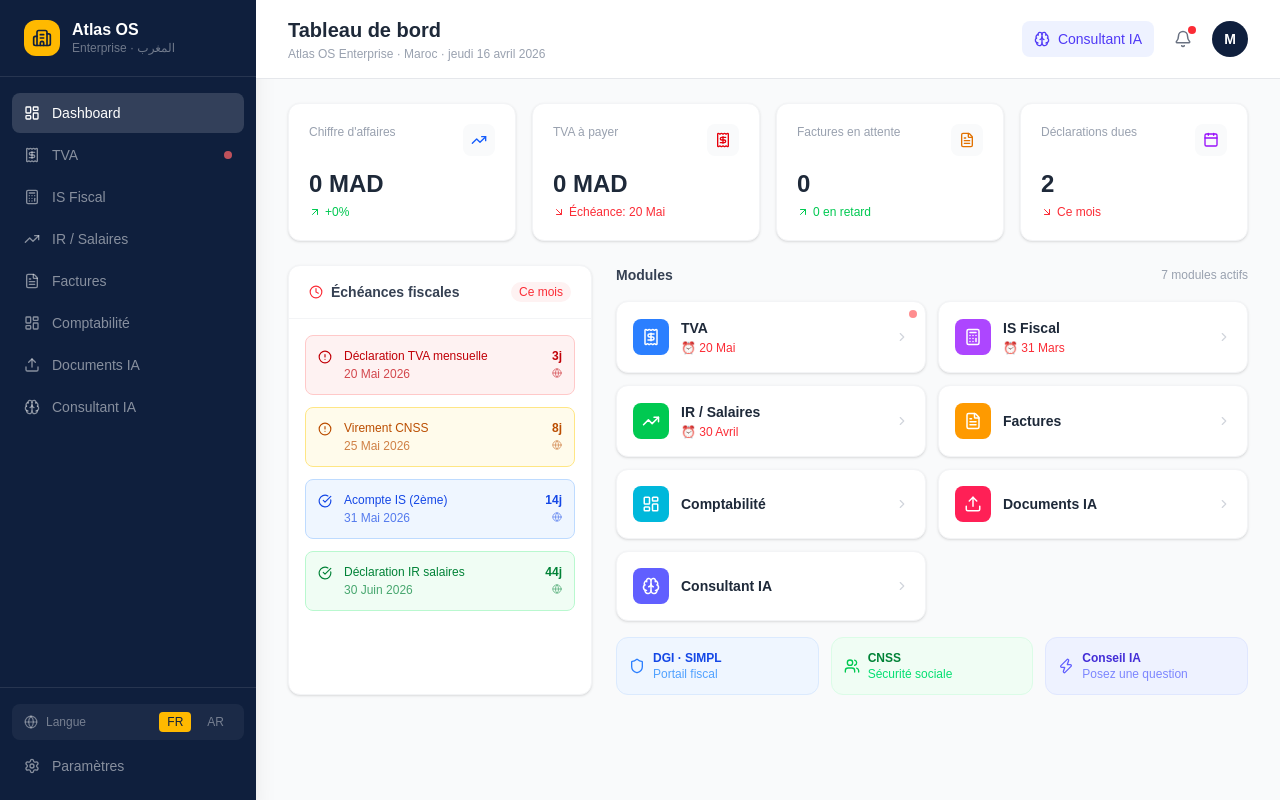
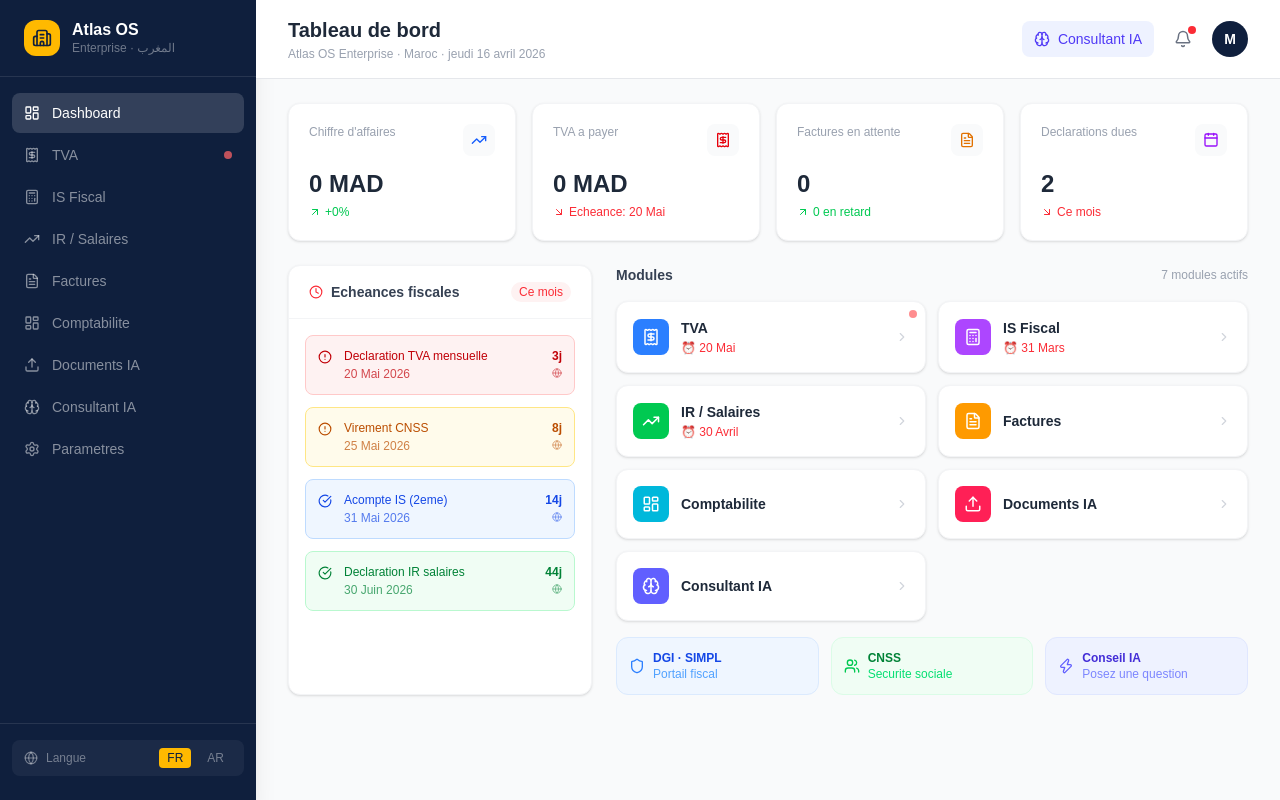
Before and after one commit to marwandevlo/atlas-os, a Next.js app: page / in a window 1280 px wide. Built offline with nearby package versions, Linux system fonts and the light colour scheme.

Commit message:
add settings to dashboard nav

```diff
--- a/app/page.tsx
+++ b/app/page.tsx
@@ -14,7 +14,7 @@ const modules = [
   { id: 'is', label: 'IS Fiscal', labelAr: 'الضريبة على الشركات', icon: Calculator, color: 'bg-purple-500', href: '/is', deadline: '31 Mars', urgent: false },
   { id: 'ir', label: 'IR / Salaires', labelAr: 'الضريبة على الدخل', icon: TrendingUp, color: 'bg-green-500', href: '/ir', deadline: '30 Avril', urgent: false },
   { id: 'factures', label: 'Factures', labelAr: 'الفواتير', icon: FileText, color: 'bg-amber-500', href: '/factures', deadline: null, urgent: false },
-  { id: 'comptabilite', label: 'Comptabilité', labelAr: 'المحاسبة', icon: LayoutDashboard, color: 'bg-cyan-500', href: '/comptabilite', deadline: null, urgent: false },
+  { id: 'comptabilite', label: 'Comptabilite', labelAr: 'المحاسبة', icon: LayoutDashboard, color: 'bg-cyan-500', href: '/comptabilite', deadline: null, urgent: false },
   { id: 'documents', label: 'Documents IA', labelAr: 'وثائق الذكاء الاصطناعي', icon: Upload, color: 'bg-rose-500', href: '/documents', deadline: null, urgent: false },
   { id: 'consultant', label: 'Consultant IA', labelAr: 'المستشار الذكي', icon: Brain, color: 'bg-indigo-500', href: '/consultant', deadline: null, urgent: false },
 ];
@@ -25,23 +25,24 @@ const navItems = [
   { id: 'is', label: 'IS Fiscal', labelAr: 'ضريبة الشركات', icon: Calculator, href: '/is' },
   { id: 'ir', label: 'IR / Salaires', labelAr: 'الرواتب والضرائب', icon: TrendingUp, href: '/ir' },
   { id: 'factures', label: 'Factures', labelAr: 'الفواتير', icon: FileText, href: '/factures' },
-  { id: 'comptabilite', label: 'Comptabilité', labelAr: 'المحاسبة', icon: LayoutDashboard, href: '/comptabilite' },
+  { id: 'comptabilite', label: 'Comptabilite', labelAr: 'المحاسبة', icon: LayoutDashboard, href: '/comptabilite' },
   { id: 'documents', label: 'Documents IA', labelAr: 'وثائق ذكية', icon: Upload, href: '/documents' },
   { id: 'consultant', label: 'Consultant IA', labelAr: 'المستشار', icon: Brain, href: '/consultant' },
+  { id: 'settings', label: 'Parametres', labelAr: 'الإعدادات', icon: Settings, href: '/settings' },
 ];
 
 const kpis = [
   { label: "Chiffre d'affaires", labelAr: 'رقم الأعمال', value: '0 MAD', change: '+0%', up: true, icon: TrendingUp, color: 'text-blue-600' },
-  { label: 'TVA à payer', labelAr: 'TVA واجبة', value: '0 MAD', change: 'Échéance: 20 Mai', up: false, icon: Receipt, color: 'text-red-600' },
+  { label: 'TVA a payer', labelAr: 'TVA واجبة', value: '0 MAD', change: 'Echeance: 20 Mai', up: false, icon: Receipt, color: 'text-red-600' },
   { label: 'Factures en attente', labelAr: 'فواتير معلقة', value: '0', change: '0 en retard', up: true, icon: FileText, color: 'text-amber-600' },
-  { label: 'Déclarations dues', labelAr: 'تصاريح واجبة', value: '2', change: 'Ce mois', up: false, icon: Calendar, color: 'text-purple-600' },
+  { label: 'Declarations dues', labelAr: 'تصاريح واجبة', value: '2', change: 'Ce mois', up: false, icon: Calendar, color: 'text-purple-600' },
 ];
 
 const deadlines = [
-  { label: 'Déclaration TVA mensuelle', labelAr: 'التصريح الشهري بالـ TVA', date: '20 Mai 2026', jours: 3, type: 'danger', lien: 'https://simpl.tax.gov.ma' },
+  { label: 'Declaration TVA mensuelle', labelAr: 'التصريح الشهري بالـ TVA', date: '20 Mai 2026', jours: 3, type: 'danger', lien: 'https://www.tax.gov.ma' },
   { label: 'Virement CNSS', labelAr: 'تحويل CNSS', date: '25 Mai 2026', jours: 8, type: 'warning', lien: 'https://www.cnss.ma' },
-  { label: 'Acompte IS (2ème)', labelAr: 'الدفعة الثانية IS', date: '31 Mai 2026', jours: 14, type: 'info', lien: 'https://simpl.tax.gov.ma' },
-  { label: 'Déclaration IR salaires', labelAr: 'تصريح IR الرواتب', date: '30 Juin 2026', jours: 44, type: 'ok', lien: 'https://simpl.tax.gov.ma' },
+  { label: 'Acompte IS (2eme)', labelAr: 'الدفعة الثانية IS', date: '31 Mai 2026', jours: 14, type: 'info', lien: 'https://www.tax.gov.ma' },
+  { label: 'Declaration IR salaires', labelAr: 'تصريح IR الرواتب', date: '30 Juin 2026', jours: 44, type: 'ok', lien: 'https://www.tax.gov.ma' },
 ];
 
 export default function Home() {
@@ -62,10 +63,8 @@ export default function Home() {
   };
 
   return (
-    <div className={`flex h-screen bg-gray-50 ${lang === 'ar' ? 'font-arabic' : ''}`} dir={lang === 'ar' ? 'rtl' : 'ltr'}>
-      {/* Sidebar */}
+    <div className={`flex h-screen bg-gray-50`} dir={lang === 'ar' ? 'rtl' : 'ltr'}>
       <aside className="w-64 bg-[#0F1F3D] flex flex-col shrink-0 shadow-xl">
-        {/* Logo */}
         <div className="px-6 py-5 border-b border-white/10">
           <div className="flex items-center gap-3">
             <div className="w-9 h-9 bg-amber-400 rounded-xl flex items-center justify-center">
@@ -78,7 +77,6 @@ export default function Home() {
           </div>
         </div>
 
-        {/* Nav */}
         <nav className="flex-1 px-3 py-4 space-y-0.5 overflow-y-auto">
           {navItems.map(item => (
             <button
@@ -93,35 +91,24 @@ export default function Home() {
           ))}
         </nav>
 
-        {/* Bottom */}
         <div className="px-3 py-4 border-t border-white/10 space-y-1">
-          {/* Language Toggle */}
           <div className="flex items-center gap-2 px-3 py-2 rounded-lg bg-white/5 mb-2">
             <Globe size={14} className="text-white/40" />
             <span className="text-white/40 text-xs flex-1">{t('Langue', 'اللغة')}</span>
             <button onClick={() => setLang('fr')} className={`px-2 py-0.5 rounded text-xs font-medium transition-all ${lang === 'fr' ? 'bg-amber-400 text-[#0F1F3D]' : 'text-white/40 hover:text-white'}`}>FR</button>
             <button onClick={() => setLang('ar')} className={`px-2 py-0.5 rounded text-xs font-medium transition-all ${lang === 'ar' ? 'bg-amber-400 text-[#0F1F3D]' : 'text-white/40 hover:text-white'}`}>AR</button>
           </div>
-          <button className="w-full flex items-center gap-3 px-3 py-2 rounded-lg text-white/50 hover:bg-white/10 hover:text-white text-sm transition-all">
-            <Settings size={16} />
-            {t('Paramètres', 'الإعدادات')}
-          </button>
         </div>
       </aside>
 
-      {/* Main */}
       <main className="flex-1 flex flex-col overflow-hidden">
-        {/* Header */}
         <header className="bg-white border-b border-gray-200 px-8 py-4 flex items-center justify-between shrink-0">
           <div>
             <h1 className="text-xl font-bold text-gray-800">{t('Tableau de bord', 'لوحة التحكم')}</h1>
             <p className="text-xs text-gray-400 mt-0.5">Atlas OS Enterprise · {t('Maroc', 'المغرب')} · {new Date().toLocaleDateString(lang === 'fr' ? 'fr-MA' : 'ar-MA', { weekday: 'long', year: 'numeric', month: 'long', day: 'numeric' })}</p>
           </div>
           <div className="flex items-center gap-3">
-            <button
-              onClick={() => router.push('/consultant')}
-              className="flex items-center gap-2 px-3 py-2 bg-indigo-50 text-indigo-600 rounded-lg text-sm font-medium hover:bg-indigo-100 transition-colors"
-            >
+            <button onClick={() => router.push('/consultant')} className="flex items-center gap-2 px-3 py-2 bg-indigo-50 text-indigo-600 rounded-lg text-sm font-medium hover:bg-indigo-100 transition-colors">
               <Brain size={16} />
               {t('Consultant IA', 'المستشار الذكي')}
             </button>
@@ -133,10 +120,7 @@ export default function Home() {
           </div>
         </header>
 
-        {/* Content */}
         <div className="flex-1 overflow-y-auto px-8 py-6 space-y-6">
-
-          {/* KPIs */}
           <div className="grid grid-cols-4 gap-4">
             {kpis.map((kpi, i) => (
               <div key={i} className="bg-white rounded-xl p-5 shadow-sm border border-gray-100 hover:shadow-md transition-shadow">
@@ -156,12 +140,11 @@ export default function Home() {
           </div>
 
           <div className="grid grid-cols-3 gap-6">
-            {/* Deadlines */}
             <div className="col-span-1 bg-white rounded-xl shadow-sm border border-gray-100 overflow-hidden">
               <div className="px-5 py-4 border-b border-gray-100 flex items-center justify-between">
                 <h2 className="font-semibold text-gray-700 text-sm flex items-center gap-2">
                   <Clock size={14} className="text-red-500" />
-                  {t('Échéances fiscales', 'المواعيد الضريبية')}
+                  {t('Echeances fiscales', 'المواعيد الضريبية')}
                 </h2>
                 <span className="text-xs text-red-500 font-medium bg-red-50 px-2 py-0.5 rounded-full">
                   {t('Ce mois', 'هذا الشهر')}
@@ -177,10 +160,7 @@ export default function Home() {
                     </div>
                     <div className="flex flex-col items-end gap-1">
                       <span className="font-bold">{d.jours}j</span>
-                      <button
-                        onClick={() => window.open(d.lien, '_blank')}
-                        className="opacity-60 hover:opacity-100 transition-opacity"
-                      >
+                      <button onClick={() => window.open(d.lien, '_blank')} className="opacity-60 hover:opacity-100 transition-opacity">
                         <Globe size={10} />
                       </button>
                     </div>
@@ -189,7 +169,6 @@ export default function Home() {
               </div>
             </div>
 
-            {/* Modules Grid */}
             <div className="col-span-2">
               <div className="flex items-center justify-between mb-4">
                 <h2 className="font-semibold text-gray-700 text-sm">{t('Modules', 'الوحدات')}</h2>
@@ -197,23 +176,16 @@ export default function Home() {
               </div>
               <div className="grid grid-cols-2 gap-3">
                 {modules.map(m => (
-                  <button
-                    key={m.id}
-                    onClick={() => router.push(m.href)}
-                    className="bg-white rounded-xl p-4 shadow-sm border border-gray-100 hover:border-blue-200 hover:shadow-md transition-all text-left group relative overflow-hidden"
-                  >
-                    {m.urgent && (
-                      <span className="absolute top-2 right-2 w-2 h-2 bg-red-400 rounded-full animate-pulse"></span>
-                    )}
+                  <button key={m.id} onClick={() => router.push(m.href)}
+                    className="bg-white rounded-xl p-4 shadow-sm border border-gray-100 hover:border-blue-200 hover:shadow-md transition-all text-left group relative overflow-hidden">
+                    {m.urgent && <span className="absolute top-2 right-2 w-2 h-2 bg-red-400 rounded-full animate-pulse"></span>}
                     <div className="flex items-center gap-3">
                       <div className={`w-9 h-9 ${m.color} rounded-lg flex items-center justify-center shrink-0`}>
                         <m.icon size={18} className="text-white" />
                       </div>
                       <div className="flex-1 min-w-0">
                         <p className="font-semibold text-gray-800 text-sm truncate">{t(m.label, m.labelAr)}</p>
-                        {m.deadline && (
-                          <p className="text-xs text-red-500 mt-0.5">⏰ {m.deadline}</p>
-                        )}
+                        {m.deadline && <p className="text-xs text-red-500 mt-0.5">⏰ {m.deadline}</p>}
                       </div>
                       <ChevronRight size={14} className="text-gray-300 group-hover:text-blue-400 transition-colors shrink-0" />
                     </div>
@@ -221,32 +193,22 @@ export default function Home() {
                 ))}
               </div>
 
-              {/* Quick Actions */}
               <div className="mt-4 grid grid-cols-3 gap-3">
-                <button
-                  onClick={() => window.open('https://simpl.tax.gov.ma', '_blank')}
-                  className="flex items-center gap-2 p-3 bg-blue-50 rounded-xl border border-blue-100 hover:bg-blue-100 transition-colors text-left"
-                >
+                <button onClick={() => window.open('https://www.tax.gov.ma', '_blank')} className="flex items-center gap-2 p-3 bg-blue-50 rounded-xl border border-blue-100 hover:bg-blue-100 transition-colors text-left">
                   <Shield size={16} className="text-blue-500 shrink-0" />
                   <div>
                     <p className="text-xs font-semibold text-blue-700">DGI · SIMPL</p>
                     <p className="text-xs text-blue-400">{t('Portail fiscal', 'البوابة الضريبية')}</p>
                   </div>
                 </button>
-                <button
-                  onClick={() => window.open('https://www.cnss.ma', '_blank')}
-                  className="flex items-center gap-2 p-3 bg-green-50 rounded-xl border border-green-100 hover:bg-green-100 transition-colors text-left"
-                >
+                <button onClick={() => window.open('https://www.cnss.ma', '_blank')} className="flex items-center gap-2 p-3 bg-green-50 rounded-xl border border-green-100 hover:bg-green-100 transition-colors text-left">
                   <Users size={16} className="text-green-500 shrink-0" />
                   <div>
                     <p className="text-xs font-semibold text-green-700">CNSS</p>
-                    <p className="text-xs text-green-400">{t('Sécurité sociale', 'الضمان الاجتماعي')}</p>
+                    <p className="text-xs text-green-400">{t('Securite sociale', 'الضمان الاجتماعي')}</p>
                   </div>
                 </button>
-                <button
-                  onClick={() => router.push('/consultant')}
-                  className="flex items-center gap-2 p-3 bg-indigo-50 rounded-xl border border-indigo-100 hover:bg-indigo-100 transition-colors text-left"
-                >
+                <button onClick={() => router.push('/consultant')} className="flex items-center gap-2 p-3 bg-indigo-50 rounded-xl border border-indigo-100 hover:bg-indigo-100 transition-colors text-left">
                   <Zap size={16} className="text-indigo-500 shrink-0" />
                   <div>
                     <p className="text-xs font-semibold text-indigo-700">{t('Conseil IA', 'نصيحة ذكية')}</p>
```
